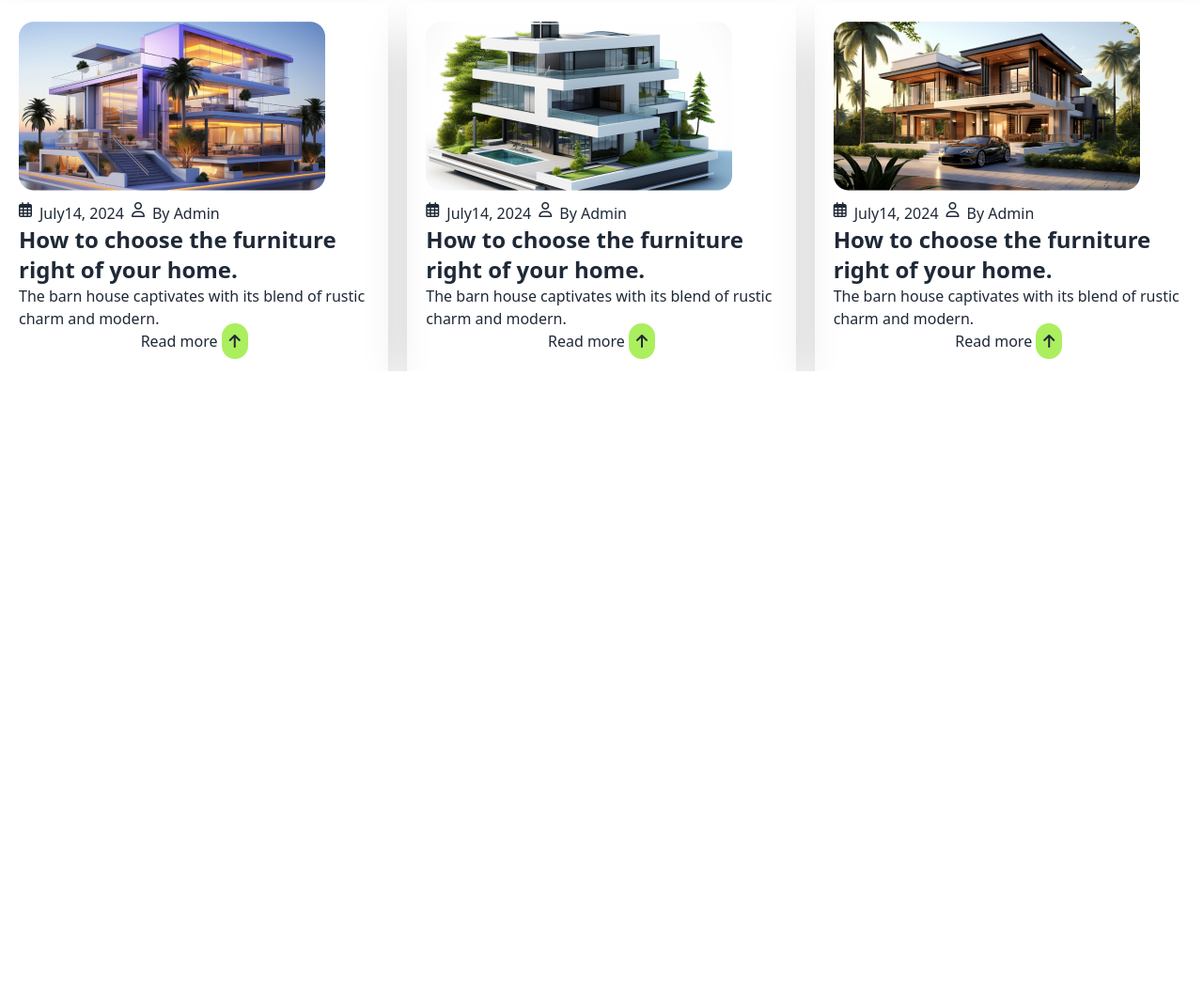
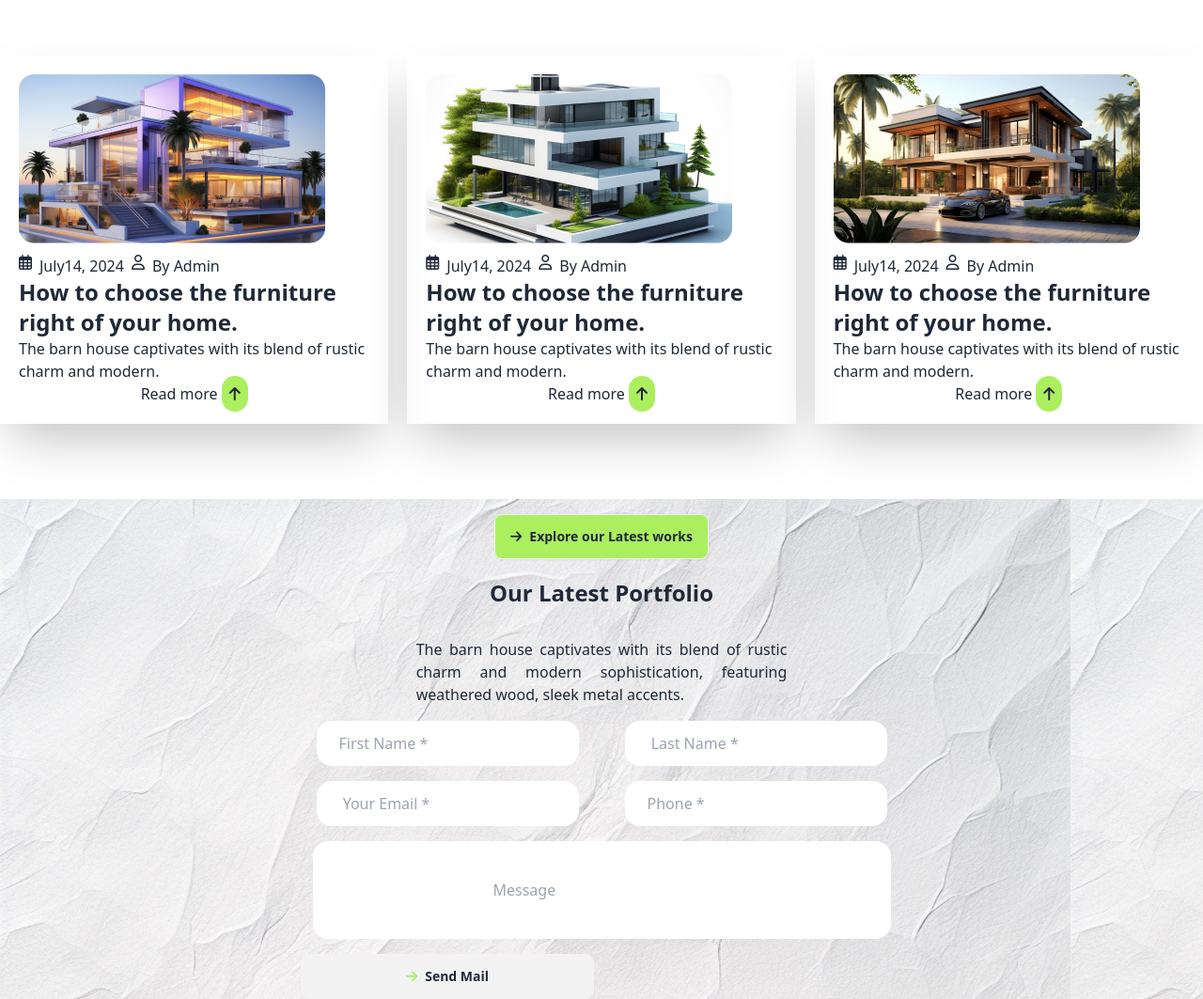
Before and after one commit to Osman-Goni22/3rd-Assignment, a plain HTML site: page index.html in a window 1280 px wide. Shown: the part 3269-4332 px from the top of the page at 94% size. Before the commit the page ends 3664 px from the top, so only its background shows below. Drawn offline with nearby package versions, Linux system fonts and the light colour scheme.

Commit message:
discussion section done

```diff
--- a/index.html
+++ b/index.html
@@ -162,7 +162,7 @@
         </section>
 
         <section class=" design-section md:container mx-auto bg-[#F4F4F4] md:p-16">
-            <div class=" md:w-1/3 mx-auto">
+            <div class=" md:w-1/3 mx-auto p-4">
                 <div class=" text-center "> <a class=" btn   "> <i class="fa-solid fa-arrow-right"></i>Explore our Latest works</a></div>
 
                 <h3 class=" text-2xl font-bold text-center mt-5">Our Latest Portfolio</h3>
@@ -267,6 +267,31 @@
             </div>
 
         </section>
+
+        <section class=" mt-20 bg-[url('./assets/bg.jpg')] md:container mx-auto">
+            <div class=" md:w-1/3 mx-auto p-4">
+                <div class=" text-center "> <a class=" btn bg-[#ABEF5F]  "> <i class="fa-solid fa-arrow-right"></i>Explore our Latest works</a></div>
+
+                <h3 class=" text-2xl font-bold text-center mt-5">Our Latest Portfolio</h3>
+
+                <p class=" text-justify mt-8">The barn house captivates with its blend of rustic charm and modern sophistication, featuring weathered wood, sleek metal accents.</p>
+            </div>
+            <div class=" grid gap-4  md:grid-cols-2 justify-items-center lg:w-1/2 mx-auto">
+                <div class=""><input type="text" placeholder="First Name *" required class=" px-6 py-3 rounded-2xl border-none"></div>
+                <div class=""><input type="text" placeholder=" Last Name *" required class=" px-6 py-3 rounded-2xl"></div>
+                <div><input type="email" placeholder=" Your Email *" required class=" px-6 py-3 rounded-2xl"></div>
+                <div><input type="text" placeholder="Phone * " class=" px-6 py-3 rounded-2xl"></div>
+                <div class=" md:col-span-2">
+                    <input type="text" name="" id="" placeholder="Message"  class=" rounded-2xl  md:px-48 pr-16 py-10">
+
+                </div>
+
+                <button class="btn btn-block"><a class="  text-[#ABEF5F]  "> <i class="fa-solid fa-arrow-right"></i></a>Send Mail</button>
+
+
+
+            </div>
+        </section>
     </main>
 </body>
 </html>
```
